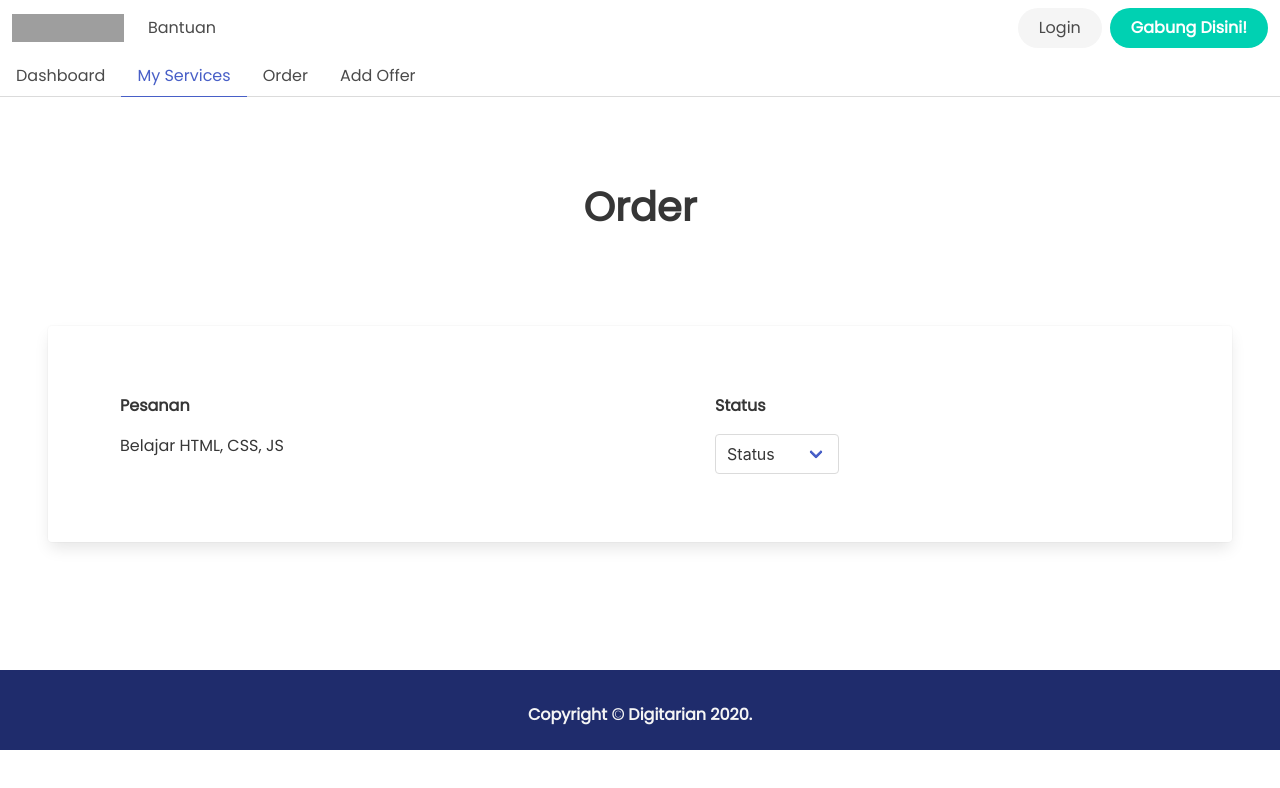
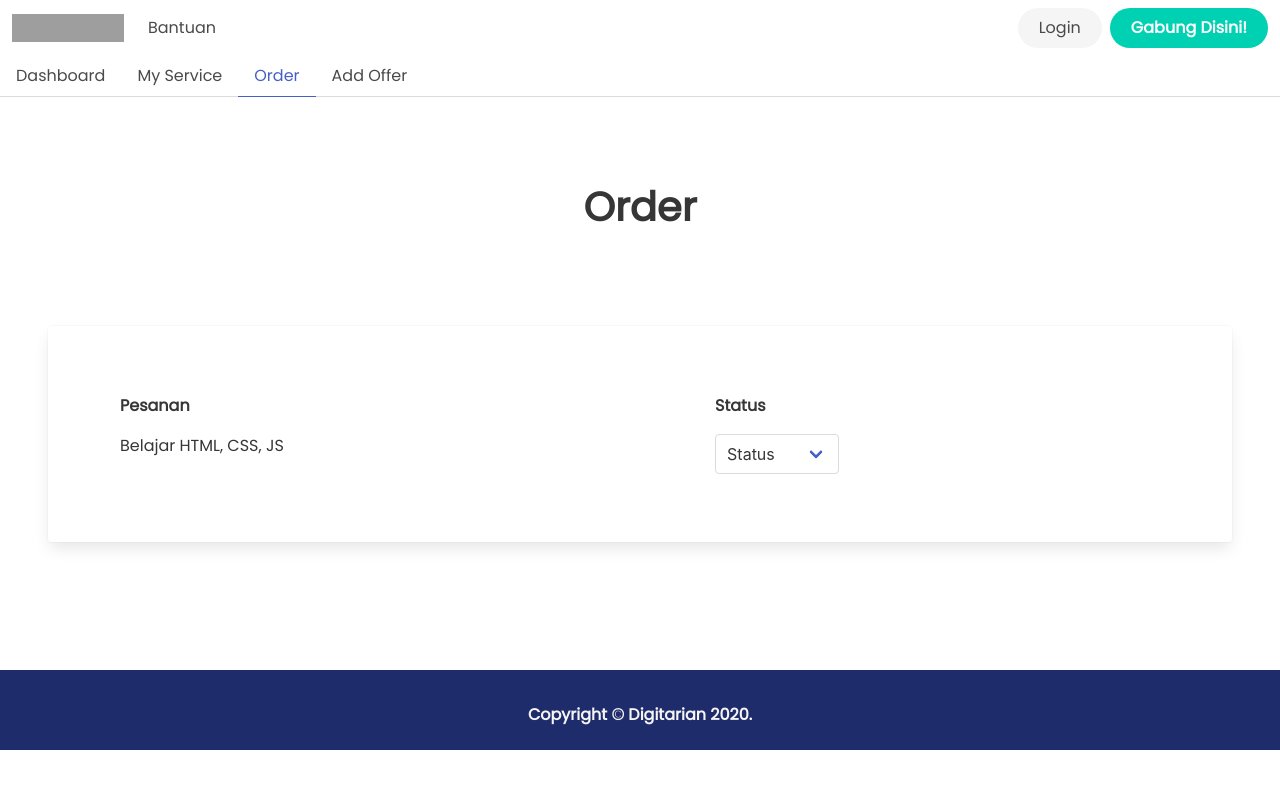
Before and after one commit to sansthor/client, a React (Create React App) app: page /order in a window 1280 px wide. Shown: the top 788 px of the page. Built offline with nearby package versions, Linux system fonts and the light colour scheme; grey boxes are pictures that could not be loaded.

Commit message:
fix tabs menu

```diff
--- a/src/components/Tabs/TabsDashboard.jsx
+++ b/src/components/Tabs/TabsDashboard.jsx
@@ -1,22 +1,28 @@
 import React from 'react';
-import { Link } from 'react-router-dom';
+import { Link, useLocation } from 'react-router-dom';
 
 export default function Tabs() {
+    const { pathname } = useLocation();
+    const tabContent = [
+        { id: 'dashboard', link: '/dashboard', title: 'Dashboard' },
+        { id: 'myServices', link: '/my-services', title: 'My Service' },
+        { id: 'order', link: '/order', title: 'Order' },
+        { id: 'addOffer', link: '/add-offer', title: 'Add Offer' },
+    ];
     return (
         <div className="tabs">
             <ul>
-                <li>
-                    <Link to="/dashboard">Dashboard</Link>
-                </li>
-                <li className="is-active">
-                    <Link to="/my-services">My Services</Link>
-                </li>
-                <li>
-                    <Link to="/order">Order</Link>
-                </li>
-                <li>
-                    <Link to="/add-offer">Add Offer</Link>
-                </li>
+                {tabContent.map((item) => {
+                    return (
+                        <li
+                            className={
+                                pathname === item.link ? 'is-active' : ''
+                            }
+                        >
+                            <Link to={item.link}>{item.title}</Link>
+                        </li>
+                    );
+                })}
             </ul>
         </div>
     );
```
